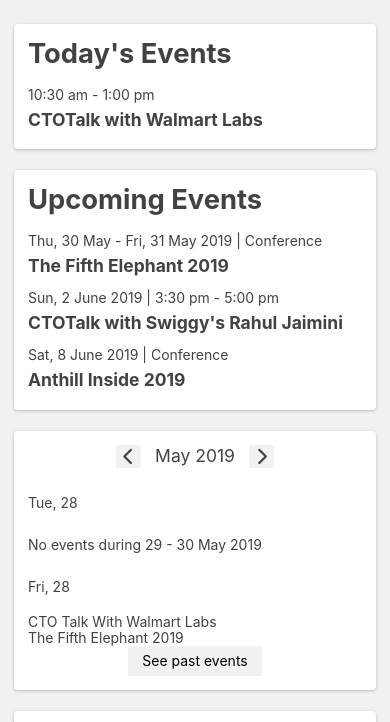
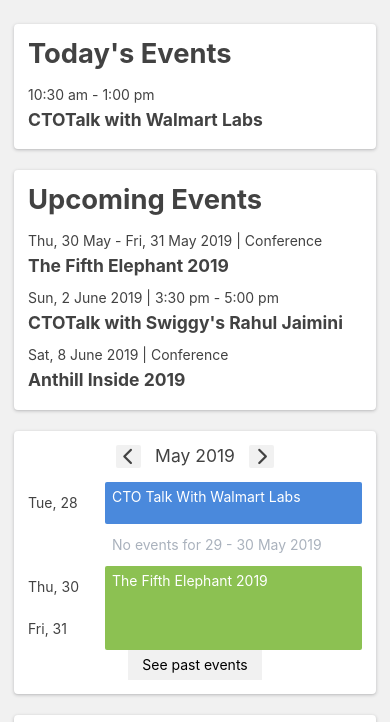
Before and after one commit to architchandra/events-interface, a plain HTML site: page index.html in a window 390 px wide. Shown: the part 113-835 px from the top of the page. Drawn offline with nearby package versions, Linux system fonts and the light colour scheme.

Commit message:
Add styles for mobile calendar and positioning of events in it

```diff
--- a/css/style.css
+++ b/css/style.css
@@ -148,6 +148,10 @@ li  {
 
 /* Mobile calendar grid */
 
+.m-cal--grid  {
+  position: relative;
+}
+
 .m-cal--grid-row  {
   align-items: center;
   height: 3rem;
@@ -160,6 +164,51 @@ li  {
 }
 
 .grid-row--date  {
-  width: 20%;
+  width: 5rem;
   margin-right: 0.5rem;
 }
+
+.row-event-gap  {
+  color: #AAB2BD;
+  justify-content: flex-end;
+}
+
+.grid-row--gap-notice  {
+  align-items: center;
+  display: flex;
+  height: 3rem;
+  padding: 0.5rem;
+  width: calc(100% - 5.5rem);
+}
+
+
+/* Mobile calendar events */
+
+.m-cal-event  {
+  background-color: #4A89DC;
+  border-radius: 2px;
+  color: #fff;
+  cursor: pointer;
+  display: inline-flex;
+  padding: 0.5rem;
+  position: absolute;
+}
+
+.m-cal-event.m-cal-conference  {
+  background-color: #8CC152;
+}
+
+#may-ctotalk-with-walmart-labs  {
+  height: 3rem;
+  left: 5.5rem;
+  top: 0;
+  width: calc(100% - 5.5rem);
+}
+
+#may-fifth-elephant-2019  {
+  height: 6rem;
+  left: 5.5rem;
+  top: 6rem;
+  width: calc(100% - 5.5rem);
+
+}
--- a/index.html
+++ b/index.html
@@ -52,22 +52,26 @@
               </div> <!-- row-event-present -->
               <div class="m-cal--grid-row row-event-gap">
                 <div class="grid-row--gap-notice">
-                  No events during 29 - 30 May 2019
+                  No events for 29 - 30 May 2019
                 </div>
               </div> <!-- row-event-gap -->
               <div class="m-cal--grid-row row-event-present">
-                <div class="grid-row--date">Fri, 28</div>
+                <div class="grid-row--date">Thu, 30</div>
                 <div class="grid-row--event-box-container date-31"></div>
               </div> <!-- row-event-present -->
-            </div> <!-- m-cal--grid -->
+              <div class="m-cal--grid-row row-event-present">
+                <div class="grid-row--date">Fri, 31</div>
+                <div class="grid-row--event-box-container date-31"></div>
+              </div> <!-- row-event-present -->
               <div class="m-cal--events-list">
                 <div class="m-cal-event" id="may-ctotalk-with-walmart-labs">
                   CTO Talk With Walmart Labs
                 </div>
-              <div class="m-cal-event" id="may-fifth-elephant-2019">
+                <div class="m-cal-event m-cal-conference" id="may-fifth-elephant-2019">
                   The Fifth Elephant 2019
                 </div>
               </div> <!-- m-cal--events-list -->
+            </div> <!-- m-cal--grid -->
           </div> <!-- m-cal--container -->
         </div> <!-- m-cal -->
         <div class="calendar-mobile--month-past-events">
```
Lines whose indentation alone changed are shown as unchanged.
